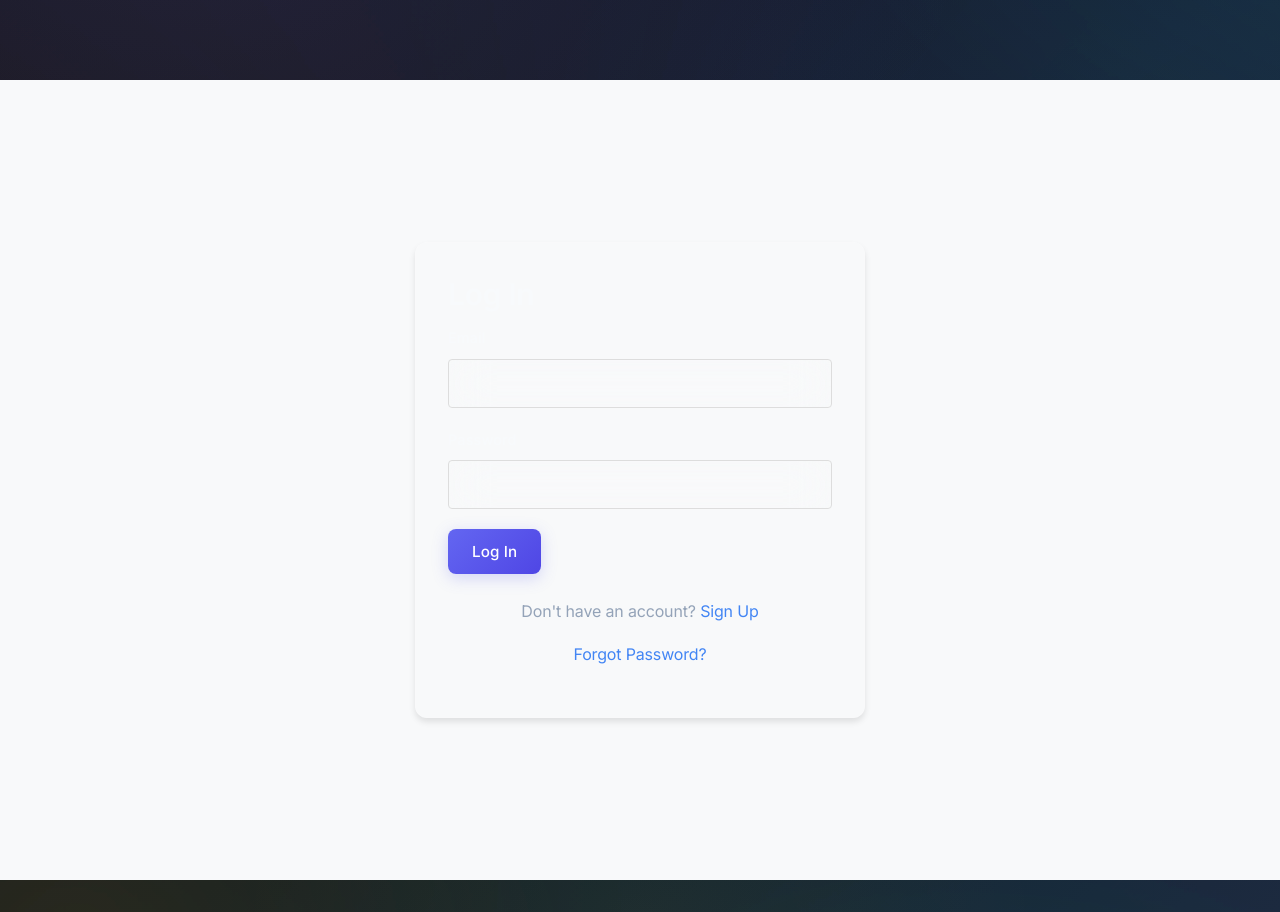
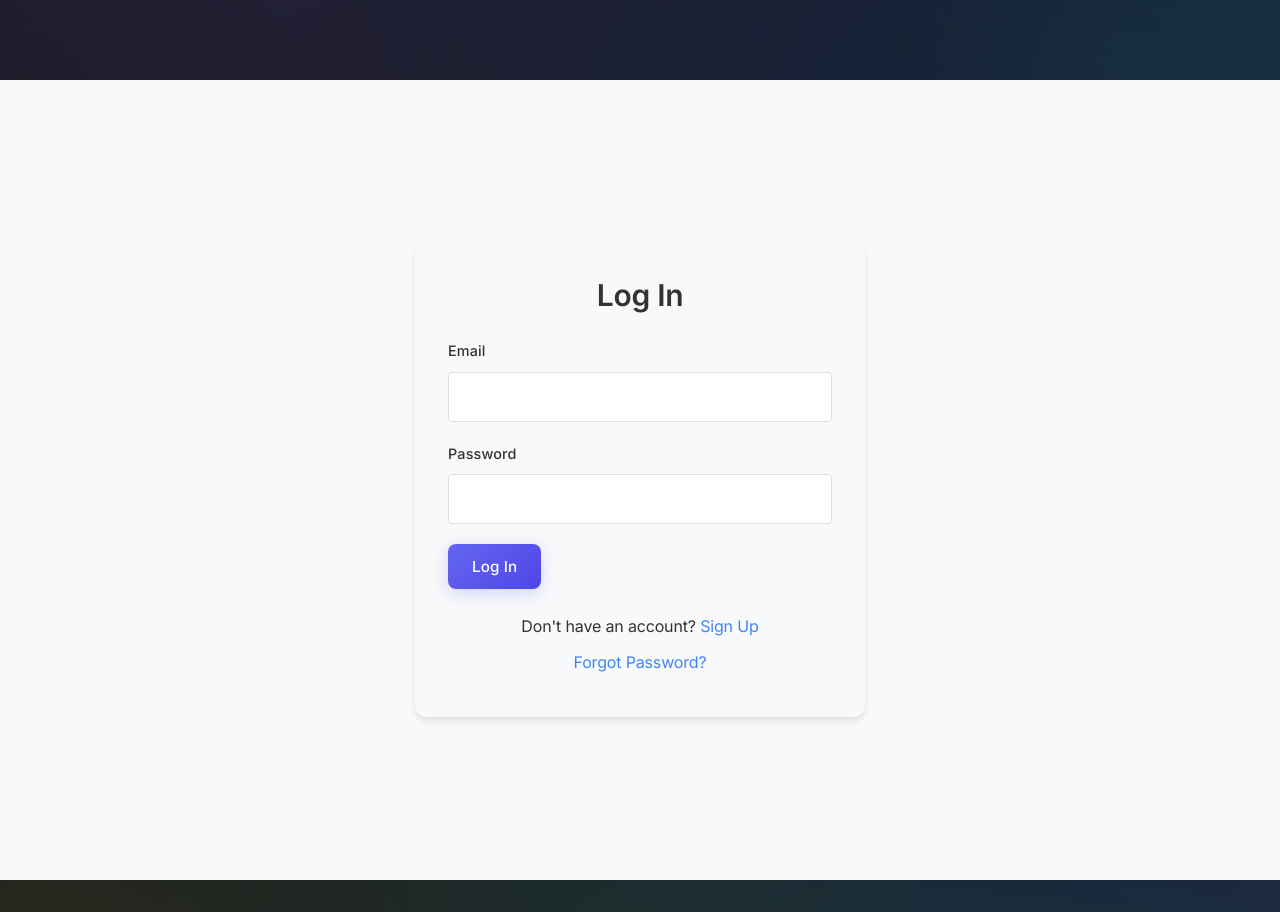
Before and after one commit to arij33tt/Collavio, a React (Create React App) app in the folder client/: page /login in a window 1280 px wide. Built offline with nearby package versions, Linux system fonts and the light colour scheme; no server answers.

Commit message:
"change sign up css"

```diff
--- a/client/src/App.css
+++ b/client/src/App.css
@@ -236,24 +236,40 @@ html, body {
   background-color: white;
   border-radius: 8px;
   box-shadow: 0 4px 6px rgba(0, 0, 0, 0.1);
+  color: #333;
+}
+
+.login-form-wrapper h2,
+.signup-form-wrapper h2 {
+  color: #333 !important;
+  text-align: center;
+  margin-bottom: 1.5rem;
+  background: none !important;
+  -webkit-background-clip: unset !important;
+  background-clip: unset !important;
 }
 
 .form-group {
   margin-bottom: 1.5rem;
 }
 
-label {
+.login-form-wrapper label,
+.signup-form-wrapper label {
   display: block;
   margin-bottom: 0.5rem;
   font-weight: 500;
+  color: #333;
 }
 
-input {
+.login-form-wrapper input,
+.signup-form-wrapper input {
   width: 100%;
   padding: 0.75rem;
   border: 1px solid #ddd;
   border-radius: 4px;
   font-size: 1rem;
+  color: #333;
+  background-color: white;
 }
 
 button {
@@ -287,6 +303,12 @@ button:disabled {
 .auth-links {
   margin-top: 1.5rem;
   text-align: center;
+  color: #333;
+}
+
+.auth-links p {
+  color: #333;
+  margin: 0.5rem 0;
 }
 
 .auth-links a {
```
